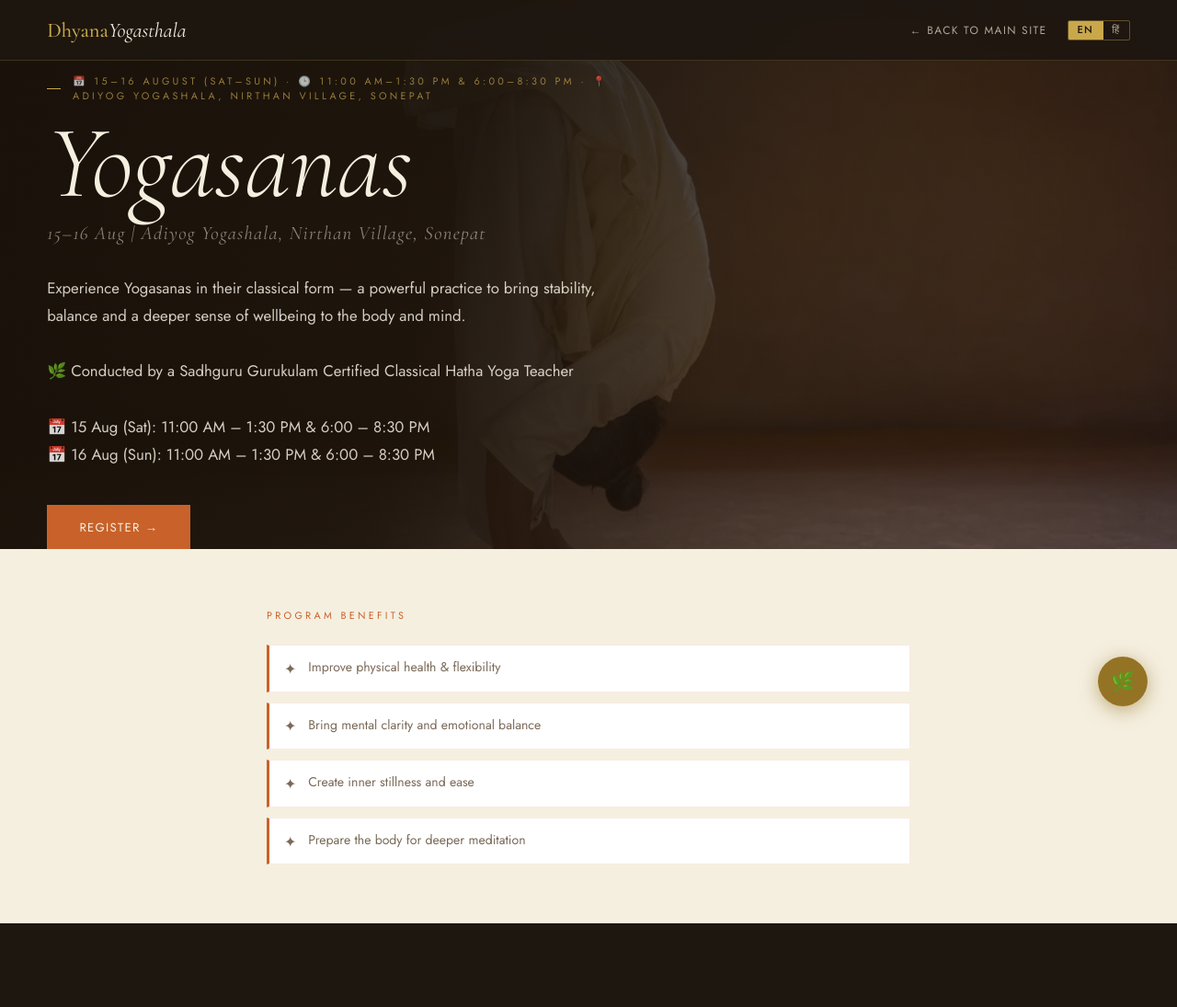
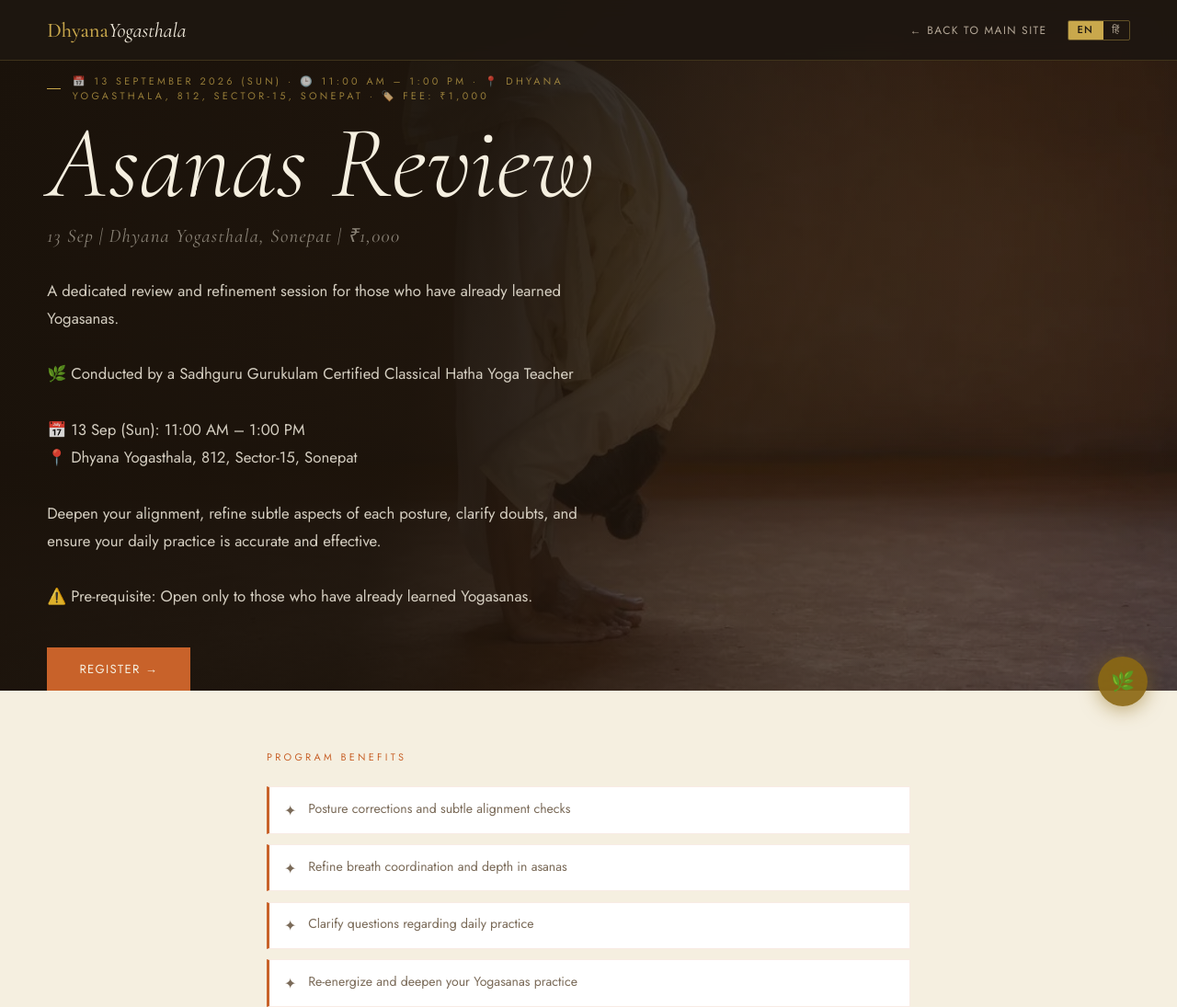
Before and after one commit to mayankjain95/dhyana-yogasthala, a plain HTML site: page programs/yogasanas.html in a window 1280 px wide. Shown: the top 1095 px of the page at 92% size. Drawn offline with nearby package versions, Linux system fonts and the light colour scheme.

Commit message:
Add upcoming Surya Kriya and Asanas Review programs

```diff
--- a/index.html
+++ b/index.html
@@ -17,7 +17,7 @@
 <link rel="stylesheet" href="css/base.css">
 <link rel="stylesheet" href="css/main.css">
 <script src="js/i18n.js"></script>
-<script src="js/config.js?v=5"></script>
+<script src="js/config.js?v=6"></script>
 </head>
 <body>
 
@@ -129,6 +129,7 @@
           p.date     ? '<div>📅 ' + p.date + '</div>'     : '',
           p.time     ? '<div>🕒 ' + p.time + '</div>'     : '',
           p.location ? '<div>📍 ' + p.location + '</div>' : '',
+          p.price    ? '<div>🏷️ ' + (isHi ? 'शुल्क: ' : 'Fee: ') + p.price + '</div>' : '',
         ].join('');
         return `
           <div class="practice-card reveal">
--- a/js/config.js
+++ b/js/config.js
@@ -86,37 +86,39 @@ const UPCOMING_PROGRAMS = [
   },
   {
     id: 'yogasanas-sonepat',
-    tag: '✦ Classical Hatha Yoga · Sonepat',
-    tagHi: '✦ क्लासिकल हठ योग · सोनीपत',
-    title: 'Yogasanas',
-    titleHi: 'योगासन',
+    tag: '✦ Sonepat · Review Session · ₹1,000',
+    tagHi: '✦ सोनीपत · रिव्यू सत्र · ₹1,000',
+    title: 'Asanas Review',
+    titleHi: 'आसन रिव्यू',
     image: 'assets/images/practice-yogasanas.webp',
-    cardDesc: 'Experience Yogasanas in their classical form — a powerful practice to bring stability, balance and a deeper sense of wellbeing to the body and mind.',
-    cardDescHi: 'योगासन को उनके शास्त्रीय रूप में अनुभव करें — शरीर और मन में स्थिरता, संतुलन और गहरे कल्याण की भावना लाने के लिए एक शक्तिशाली अभ्यास।',
-    pageDesc: 'Experience Yogasanas in their classical form — a powerful practice to bring stability, balance and a deeper sense of wellbeing to the body and mind.\n\n🌿 Conducted by a Sadhguru Gurukulam Certified Classical Hatha Yoga Teacher\n\n📅 15 Aug (Sat): 11:00 AM – 1:30 PM & 6:00 – 8:30 PM\n📅 16 Aug (Sun): 11:00 AM – 1:30 PM & 6:00 – 8:30 PM',
-    pageDescHi: 'योगासन को उनके शास्त्रीय रूप में अनुभव करें — शरीर और मन में स्थिरता, संतुलन और गहरे कल्याण की भावना लाने के लिए एक शक्तिशाली अभ्यास।\n\n🌿 सद्गुरु गुरुकुलम प्रमाणित क्लासिकल हठ योग शिक्षक द्वारा संचालित\n\n📅 15 अगस्त (शनि): सुबह 11:00 – 1:30 बजे और शाम 6:00 – 8:30 बजे\n📅 16 अगस्त (रवि): सुबह 11:00 – 1:30 बजे और शाम 6:00 – 8:30 बजे',
-    subtitle: '15–16 Aug | Adiyog Yogashala, Nirthan Village, Sonepat',
-    subtitleHi: '15–16 अगस्त | आदियोग योगशाला, निर्थान गांव, सोनीपत',
+    cardDesc: 'A dedicated review and practice refinement session for those who have already learned Yogasanas. Refine your postures, correct alignments, and deepen your practice.',
+    cardDescHi: 'योगासन सीख चुके अभ्यासियों के लिए एक समर्पित रिव्यू और सुधार सत्र। अपने आसनों को शुद्ध करें, संरेखण ठीक करें और अभ्यास को गहरा करें।',
+    pageDesc: 'A dedicated review and refinement session for those who have already learned Yogasanas.\n\n🌿 Conducted by a Sadhguru Gurukulam Certified Classical Hatha Yoga Teacher\n\n📅 13 Sep (Sun): 11:00 AM – 1:00 PM\n📍 Dhyana Yogasthala, 812, Sector-15, Sonepat\n\nDeepen your alignment, refine subtle aspects of each posture, clarify doubts, and ensure your daily practice is accurate and effective.\n\n⚠️ Pre-requisite: Open only to those who have already learned Yogasanas.',
+    pageDescHi: 'योगासन सीख चुके अभ्यासियों के लिए एक समर्पित रिव्यू और सुधार सत्र।\n\n🌿 सद्गुरु गुरुकुलम प्रमाणित क्लासिकल हठ योग शिक्षक द्वारा संचालित\n\n📅 13 सितंबर (रवि): सुबह 11:00 – दोपहर 1:00 बजे\n📍 ध्यान योगस्थल, 812, सेक्टर-15, सोनीपत\n\nअपने आसनों के संरेखण को गहरा करें, प्रत्येक मुद्रा के सूक्ष्म पहलुओं को शुद्ध करें, शंकाओं का समाधान करें और अभ्यास को प्रभावी बनाएं।\n\n⚠️ पूर्व-आवश्यकता: केवल उन लोगों के लिए जिन्होंने पहले योगासन सीखा है।',
+    subtitle: '13 Sep | Dhyana Yogasthala, Sonepat | ₹1,000',
+    subtitleHi: '13 सितंबर | ध्यान योगस्थल, सोनीपत | ₹1,000',
     benefits: [
-      'Improve physical health & flexibility',
-      'Bring mental clarity and emotional balance',
-      'Create inner stillness and ease',
-      'Prepare the body for deeper meditation',
+      'Posture corrections and subtle alignment checks',
+      'Refine breath coordination and depth in asanas',
+      'Clarify questions regarding daily practice',
+      'Re-energize and deepen your Yogasanas practice',
     ],
     benefitsHi: [
-      'शारीरिक स्वास्थ्य और लचीलेपन में सुधार',
-      'मानसिक स्पष्टता और भावनात्मक संतुलन',
-      'आंतरिक स्थिरता और सहजता',
-      'गहरे ध्यान के लिए शरीर को तैयार करना',
+      'आसन सुधार और सूक्ष्म संरेखण जांच',
+      'आसनों में श्वास समन्वय और गहराई को परिष्कृत करना',
+      'दैनिक अभ्यास से संबंधित प्रश्नों का समाधान',
+      'योगासन अभ्यास को पुनः ऊर्जावान और गहरा बनाना',
     ],
-    date: '15–16 August (Sat–Sun)',
-    time: '11:00 AM–1:30 PM & 6:00–8:30 PM',
-    location: 'Adiyog Yogashala, Nirthan Village, Sonepat',
+    date: '13 September 2026 (Sun)',
+    time: '11:00 AM – 1:00 PM',
+    location: 'Dhyana Yogasthala, 812, Sector-15, Sonepat',
+    price: '₹1,000',
     link: 'programs/yogasanas.html',
     linkText: 'Know More / Register',
     linkTextHi: 'अधिक जानें / पंजीकरण करें',
+    paymentMsg: 'Please complete the payment of ₹1,000 via UPI to confirm your registration for Asanas Review.',
     isFree: false,
-    active: false,
+    active: true,
   },
   {
     id: 'kaithal',
@@ -280,40 +282,40 @@ const UPCOMING_PROGRAMS = [
     active: false,
   },
   {
-    id: 'surya-kriya-free',
-    tag: '✦Suited for Beginners',
-    tagHi: 'शुरुआती लोगों के लिए उपयुक्त',
+    id: 'surya-kriya',
+    tag: '✦ Sonepat · ₹3,500',
+    tagHi: '✦ सोनीपत · ₹3,500',
     title: 'Surya Kriya',
     titleHi: 'सूर्य क्रिया',
     image: 'assets/images/practice-surya-kriya.webp',
-    cardDesc: '"An asana is a dynamic form of meditating" - Sadhguru. Move. Breathe. Meditate. Transform.',
-    cardDescHi: '"एक आसन ध्यान का एक गतिशील रूप है" — सद्गुरु। चलें। साँस लें। ध्यान करें। रूपांतरित हों।',
-    pageDesc: 'Move. Breathe. Meditate. Transform.\n\n"An asana is a dynamic form of meditating" - Sadhguru\n\nJoin us for this Surya Kriya session. Pre-registration is mandatory and the program is suited for beginners.',
-    pageDescHi: 'चलें। साँस लें। ध्यान करें। रूपांतरित हों।\n\n"एक आसन ध्यान का एक गतिशील रूप है" — सद्गुरु\n\nइस सूर्य क्रिया सत्र में हमसे जुड़ें। पूर्व-पंजीकरण अनिवार्य है और यह कार्यक्रम शुरुआती लोगों के लिए उपयुक्त है।',
-    subtitle: 'Classical Hatha Yoga Session',
-    subtitleHi: 'क्लासिकल हठ योग सत्र',
+    cardDesc: 'Traditionally available only to select groups of yogis, Surya Kriya is a potent 21-step yogic practice designed as a complete spiritual process.',
+    cardDescHi: 'परंपरागत रूप से केवल चुनिंदा योगियों के समूहों के लिए उपलब्ध, सूर्य क्रिया 21 चरणों का एक शक्तिशाली योगिक अभ्यास है जो एक पूर्ण आध्यात्मिक प्रक्रिया है।',
+    pageDesc: 'Move. Breathe. Meditate. Transform.\n\n"An asana is a dynamic form of meditating" — Sadhguru\n\nSurya Kriya is a potent 21-step yogic practice of tremendous antiquity, designed as a holistic process for health, wellness, and complete inner wellbeing.\n\n📅 18–20 Sep 2026 (Fri–Sun): 11:00 AM – 1:00 PM\n📍 Dhyana Yogasthala, 812, Sector-15, Sonepat\n\nPre-registration is mandatory and the program is suited for beginners (Age 14+).',
+    pageDescHi: 'चलें। साँस लें। ध्यान करें। रूपांतरित हों।\n\n"एक आसन ध्यान का एक गतिशील रूप है" — सद्गुरु\n\nसूर्य क्रिया अत्यधिक प्राचीन काल का एक शक्तिशाली 21-चरणीय योगिक अभ्यास है, जिसे स्वास्थ्य, कल्याण और पूर्ण आंतरिक कल्याण के लिए डिज़ाइन किया गया है।\n\n📅 18–20 सितंबर 2026 (शुक्र–रवि): सुबह 11:00 – दोपहर 1:00 बजे\n📍 ध्यान योगस्थल, 812, सेक्टर-15, सोनीपत\n\nपूर्व-पंजीकरण अनिवार्य है और यह कार्यक्रम शुरुआती लोगों के लिए उपयुक्त है (आयु 14+)।',
+    subtitle: '18–20 Sep | Dhyana Yogasthala, Sonepat | ₹3,500',
+    subtitleHi: '18–20 सितंबर | ध्यान योगस्थल, सोनीपत | ₹3,500',
     benefits: [
-      'Relieve Cervical & Back Pain',
-      'Improve energy levels',
-      'Bring mental clarity and emotional balance',
-      'Brings inner stillness and ease',
-      'Enhances meditativeness'
+      'Develop mental clarity, focus & concentration',
+      'Relieve chronic back & cervical pain',
+      'Boost energy levels and balance hormonal system',
+      'Prepare the system for deeper meditative states',
     ],
     benefitsHi: [
-      'सर्वाइकल और पीठ दर्द से राहत',
-      'ऊर्जा स्तर में सुधार',
-      'मानसिक स्पष्टता और भावनात्मक संतुलन',
-      'आंतरिक स्थिरता और सहजता',
-      'ध्यान क्षमता में वृद्धि'
+      'मानसिक स्पष्टता, एकाग्रता और ध्यान में सुधार',
+      'पीठ और सर्वाइकल के पुराने दर्द से राहत',
+      'ऊर्जा स्तर में वृद्धि और हार्मोनल संतुलन',
+      'गहरी ध्यान अवस्थाओं के लिए शरीर को तैयार करना',
     ],
-    date: 'Jul 30 – 1 Aug 2026',
-    time: '1:45 – 3:45 PM',
-    location: 'Dhyana Yogasthala, 812, Sec-15, Sonepat',
+    date: '18–20 September 2026 (Fri–Sun)',
+    time: '11:00 AM – 1:00 PM',
+    location: 'Dhyana Yogasthala, 812, Sector-15, Sonepat',
+    price: '₹3,500',
     link: 'programs/surya-kriya.html',
     linkText: 'Know More / Register',
     linkTextHi: 'अधिक जानें / पंजीकरण करें',
+    paymentMsg: 'Please complete the payment of ₹3,500 via UPI to confirm your registration for Surya Kriya.',
     isFree: false,
-    active: false,
+    active: true,
   },
   {
     id: 'cervical-back-pain-workshop',
--- a/js/program-page.js
+++ b/js/program-page.js
@@ -49,9 +49,10 @@
     heroImg.alt = prog.title;
   }
 
-  // Hero label: use direct heroLabel string, OR build from date/time/location
-  const heroLabel = document.getElementById('prog-hero-label');
-  if (heroLabel) {
+  // Hero label: use direct heroLabel string, OR build from date/time/location/price
+  function renderHeroLabel() {
+    const heroLabel = document.getElementById('prog-hero-label');
+    if (!heroLabel) return;
     if (prog.heroLabel) {
       heroLabel.textContent = prog.heroLabel;
     } else {
@@ -59,9 +60,11 @@
       if (prog.date)     parts.push('📅 ' + prog.date);
       if (prog.time)     parts.push('🕒 ' + prog.time);
       if (prog.location) parts.push('📍 ' + prog.location);
+      if (prog.price)    parts.push('🏷️ ' + (typeof currentLang === 'function' && currentLang() === 'hi' ? 'शुल्क: ' : 'Fee: ') + prog.price);
       heroLabel.textContent = parts.join('  ·  ');
     }
   }
+  renderHeroLabel();
 
   setText('prog-hero-title',    t(prog.title, prog.titleHi));
   setText('prog-hero-subtitle', t(prog.subtitle || '', prog.subtitleHi || ''));
@@ -207,6 +210,7 @@
     // Re-render form header and submit button
     if (typeof renderFormHeader === 'function') renderFormHeader();
     if (typeof renderSubmitBtn === 'function') renderSubmitBtn();
+    renderHeroLabel();
   });
 
   let lastRegistrationData = null;
```
Also changed, not shown: programs/surya-kriya.html (+1 -1 lines), programs/yogasanas.html (+1 -1 lines).
